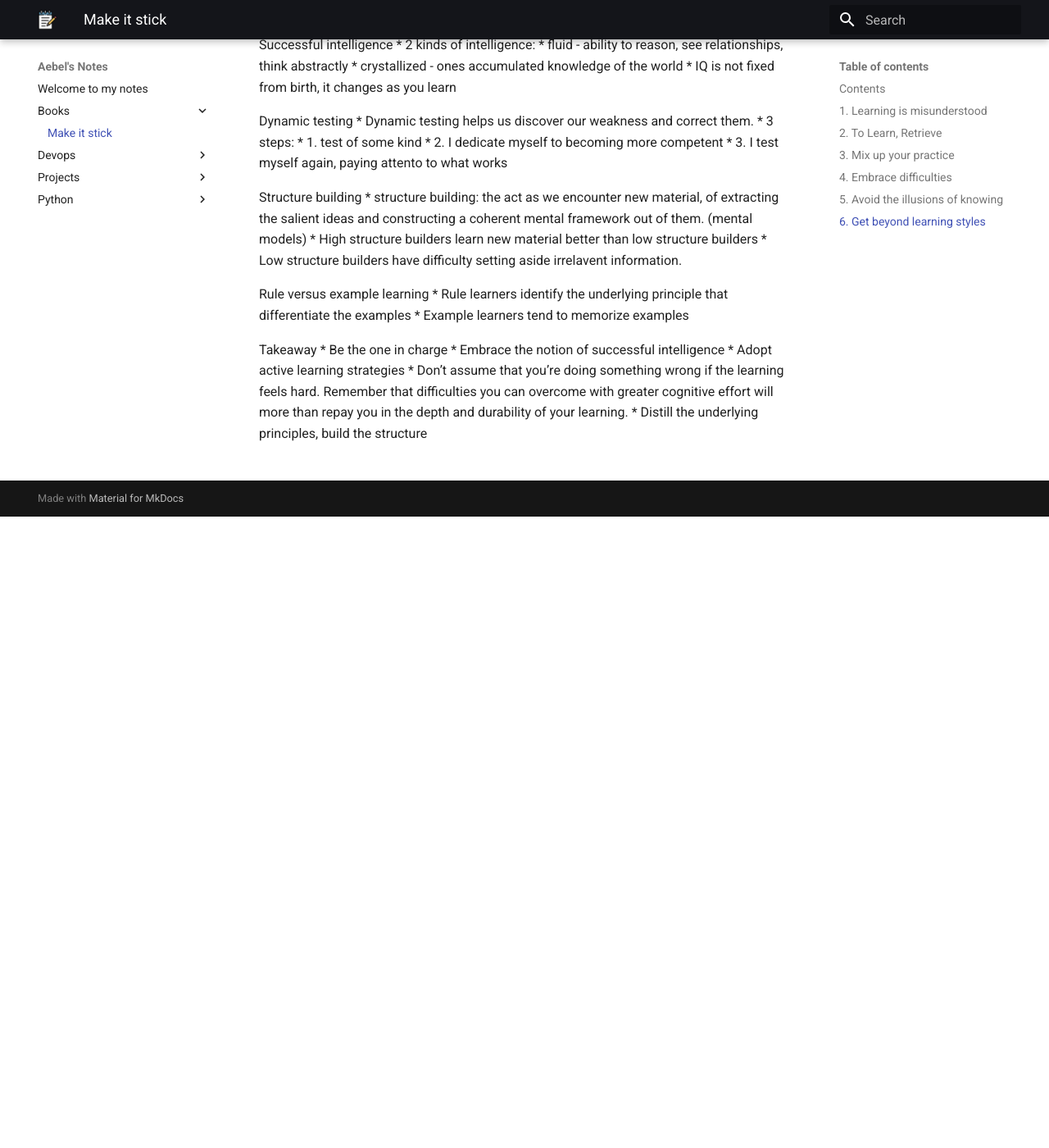
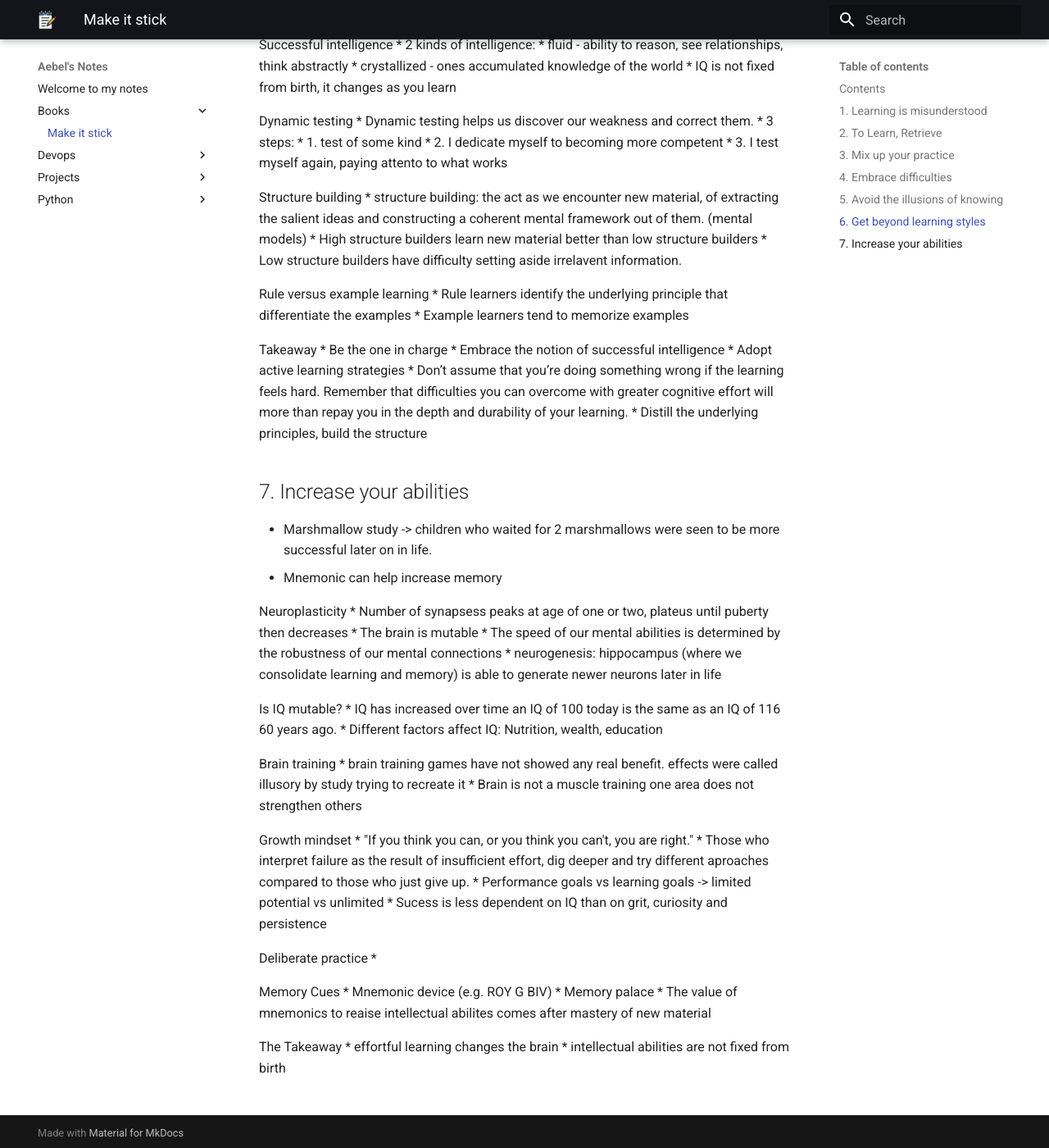
Before and after one commit to Aebel-Shajan/notes, an MkDocs documentation site: the page built from docs/books/make-it-stick.md, in a window 1280 px wide and 1400 px high, scrolled down 4599 px. Shown: the whole window at 82% size. Built offline with MkDocs 1.6.1 and Material for MkDocs 9.7.7, drawn with Linux system fonts in a browser that asks for light colours; before the commit the page ends 5229 px from its top, so only the background shows below that.

Commit message:
Add notes for make-it-stick chapter 7.

```diff
--- a/docs/books/make-it-stick.md
+++ b/docs/books/make-it-stick.md
@@ -220,3 +220,39 @@ Takeaway
 * Adopt active learning strategies
 * Don’t assume that you’re doing something wrong if the learning feels hard. Remember that difficulties you can overcome with greater cognitive effort will more than repay you in the depth and durability of your learning.
 * Distill the underlying principles, build the structure
+
+## 7. Increase your abilities
+* Marshmallow study -> children who waited for 2 marshmallows were seen to be more successful later on in life.
+* Mnemonic can help increase memory
+
+Neuroplasticity
+* Number of synapsess peaks at age of one or two, plateus until puberty then decreases
+* The brain is mutable
+* The speed of our mental abilities is determined by the robustness of our mental connections
+* neurogenesis: hippocampus (where we consolidate learning and memory) is able to generate newer neurons later in life
+
+Is IQ mutable?
+* IQ has increased over time an IQ of 100 today is the same as an IQ of 116 60 years ago.
+* Different factors affect IQ: Nutrition, wealth, education
+
+Brain training
+* brain training games have not showed any real benefit. effects were called illusory by study trying to recreate it
+* Brain is not a muscle training one area does not strengthen others
+
+Growth mindset
+* "If you think you can, or you think you can't, you are right."
+* Those who interpret failure as the result of insufficient effort, dig deeper and try different aproaches compared to those who just give up.
+* Performance goals vs learning goals -> limited potential vs unlimited
+* Sucess is less dependent on IQ than on grit, curiosity and persistence
+
+Deliberate practice
+*
+
+Memory Cues
+* Mnemonic device (e.g. ROY G BIV)
+* Memory palace
+* The value of mnemonics to reaise intellectual abilites comes after mastery of new material
+
+The Takeaway
+* effortful learning changes the brain
+* intellectual abilities are not fixed from birth
```
